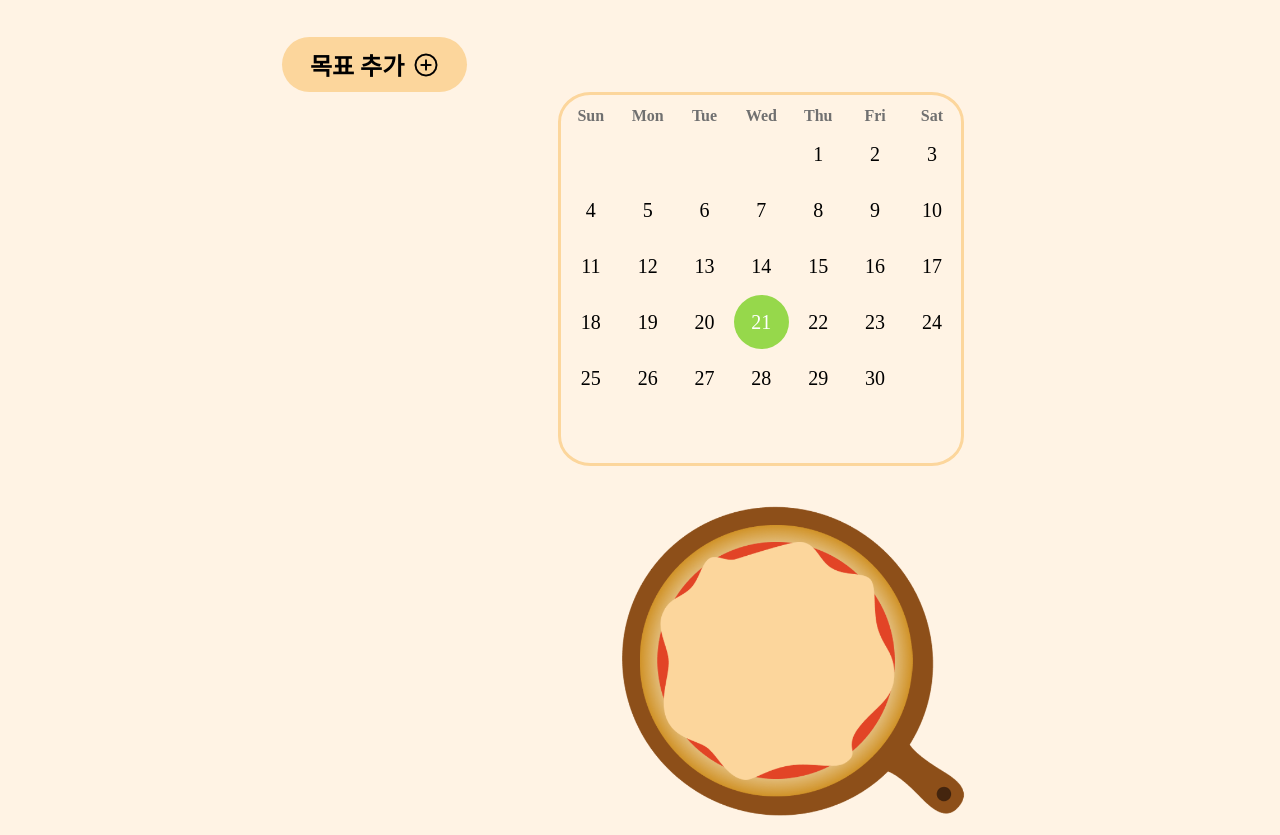
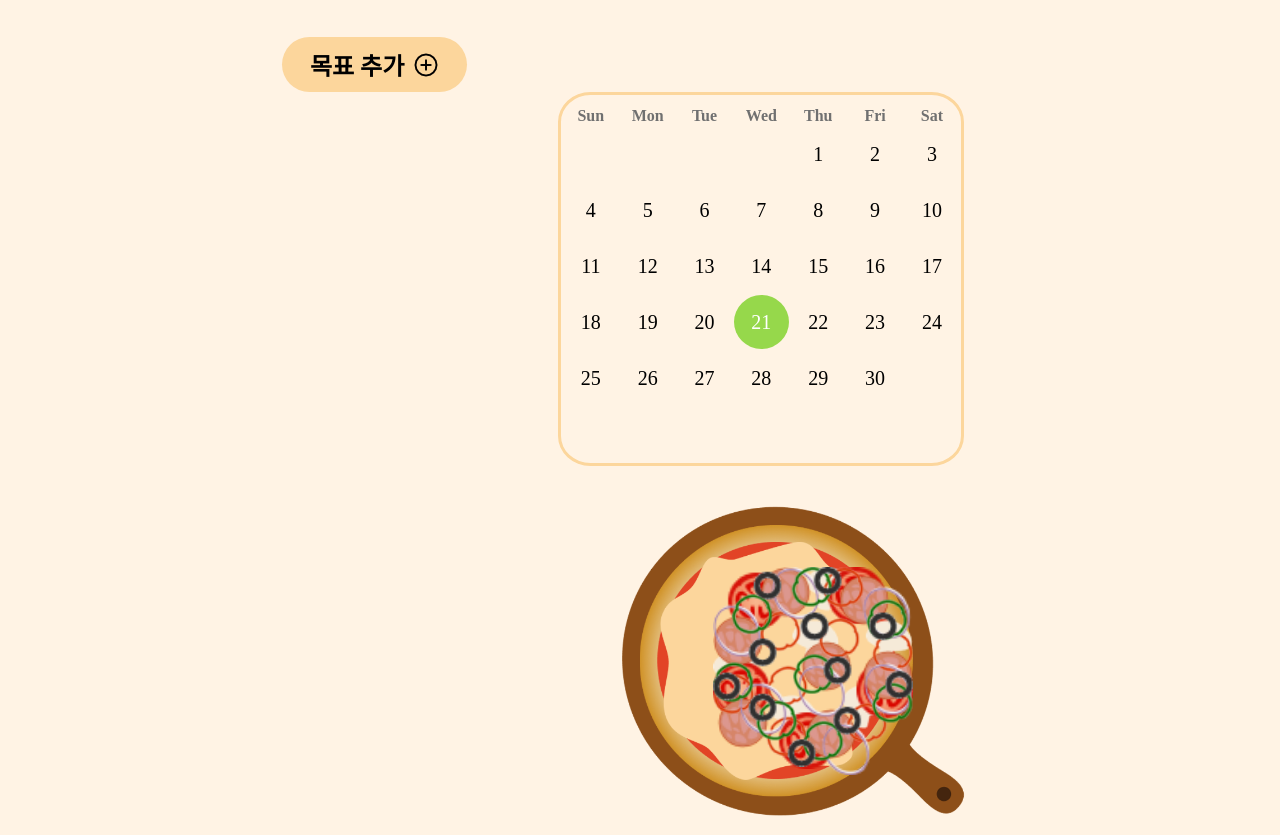
Before and after one commit to ch0515/ToDoPizza, a website: page index.html in a window 1280 px wide. Shown: the part 163-998 px from the top of the page. Drawn offline with nearby package versions, Linux system fonts and the light colour scheme.

Commit message:
토핑 위치 수정

```diff
--- a/css/index.css
+++ b/css/index.css
@@ -299,15 +299,19 @@ select#sel option[value=""] {
 }
 /* 피자 토핑들 */
 .toppings{
-  visibility: hidden;
+  /* visibility: hidden; */
   /* width: 210px; */
   position: absolute;
   /* top: 0; */
   /* left: 0; */
+  width: 200px;
+  top: 730px;
+  right: 28.7%;
   z-index: 1;
 }
 .newImg {
   visibility: hidden;
+  /* ㄴ 얘 필요없음 */
   /* width: 210px; */
   position: absolute;
   /* top: 0; */
@@ -316,7 +320,7 @@ select#sel option[value=""] {
 }
 
 /* 각 토핑의 위치 조정 */
-/*.toppings:nth-child(1) {
+/* .toppings:nth-child(1) {
    양송이
   width: 190px;
   top: 735px;
@@ -363,4 +367,4 @@ select#sel option[value=""] {
   width: 160px;
   top: 747px;
   right: 30%;
-}*/
+} */
```
